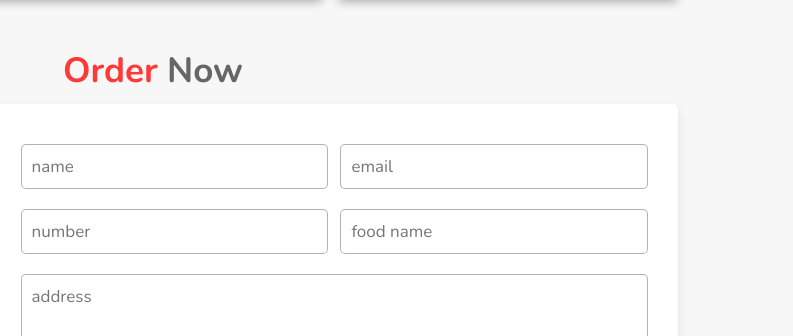
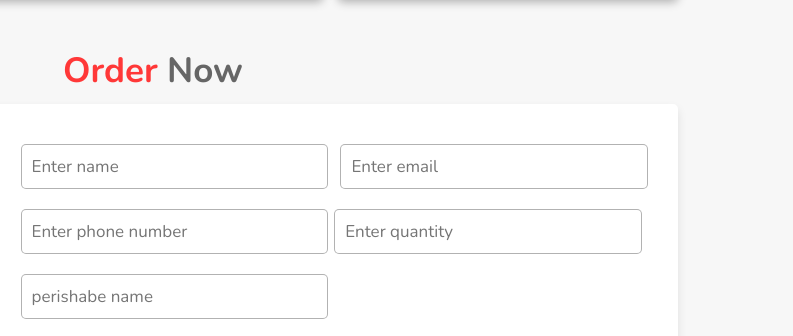
Before and after one commit to Davimukasa/TMC-FRESHIES, a plain HTML site: page index.html in a window 1280 px wide. Shown: the part 4357-4693 px from the top of the page, 487-1280 px from the left. Drawn offline with nearby package versions, Linux system fonts and the light colour scheme.

Commit message:
Update index.html

```diff
--- a/index.html
+++ b/index.html
@@ -374,13 +374,14 @@
             <form action="https://formsubmit.co/mukasar24@gmail.com" method="post">
 
                 <div class="inputBox">
-                    <input type="text" placeholder="name">
-                    <input type="email" placeholder="email">
+                    <input type="text" placeholder="Enter name">
+                    <input type="email" placeholder="Enter email">
                 </div>
 
                 <div class="inputBox">
-                    <input type="number" placeholder="number">
-                    <input type="text" placeholder="food name">
+                    <input type="phone number" placeholder="Enter phone number">
+                     <input type="number" placeholder="Enter quantity"><br>
+                    <input type="text" placeholder="perishabe name">
                 </div>
 
                 <textarea placeholder="address" name="" id="" cols="30" rows="10"></textarea>
```
